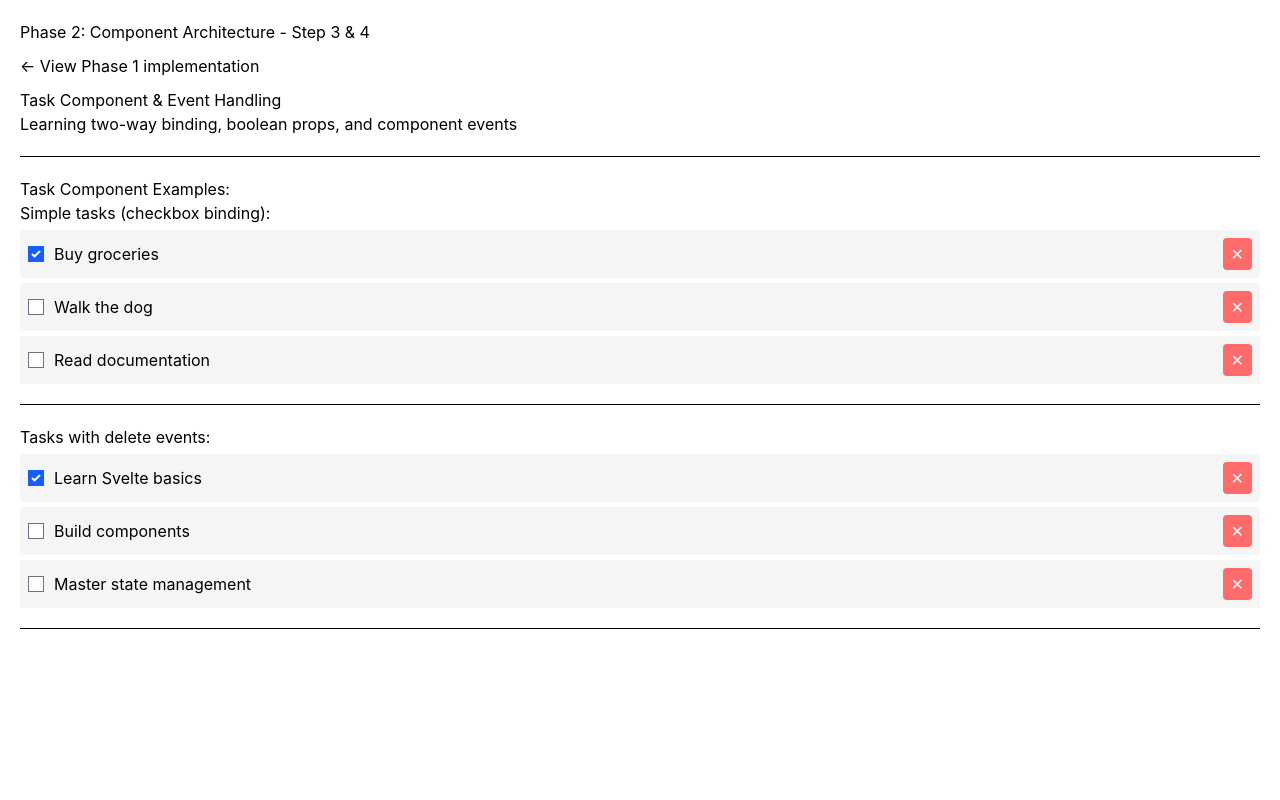
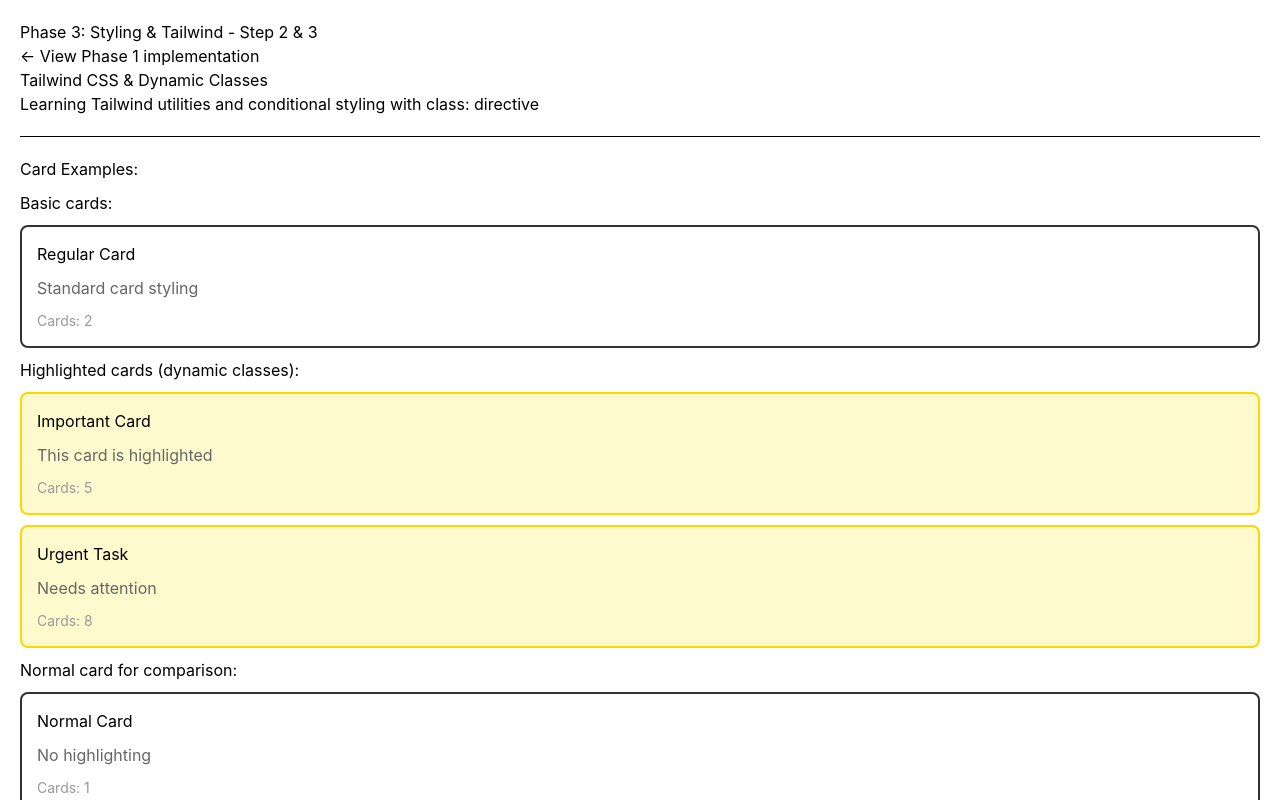
Before and after one commit to ChinmayNoob/svelte-tutorial, a SvelteKit app: page / in a window 1280 px wide. Shown: the top 800 px of the page. Built offline with nearby package versions, Linux system fonts and the light colour scheme.

Commit message:
Enhance Card component with highlighted state and update page for Tailwind CSS integration

```diff
--- a/src/lib/components/Card.svelte
+++ b/src/lib/components/Card.svelte
@@ -3,13 +3,40 @@
 		title: string;
 		description?: string;
 		cardCount?: number;
+		highlighted?: boolean;
 	}
 
-	let { title, description = 'No description provided', cardCount = 0 }: CardProps = $props();
+	let { title, description = 'No description provided', cardCount = 0, highlighted = false }: CardProps = $props();
 </script>
 
-<div style="border: 2px solid #333; padding: 15px; margin: 10px 0; border-radius: 8px;">
-	<h3 style="margin: 0 0 10px 0;">{title}</h3>
-	<p style="color: #666; margin: 0 0 10px 0;">{description}</p>
-	<p style="color: #999; font-size: 14px; margin: 0;">Cards: {cardCount}</p>
+<div class="card" class:highlighted={highlighted}>
+	<h3>{title}</h3>
+	<p class="description">{description}</p>
+	<p class="count">Cards: {cardCount}</p>
 </div>
+
+<style>
+	.card {
+		border: 2px solid #333;
+		padding: 15px;
+		margin: 10px 0;
+		border-radius: 8px;
+		background: white;
+	}
+
+	.card.highlighted {
+		background: #fffacd;
+		border-color: #ffd700;
+	}
+
+	.description {
+		color: #666;
+		margin: 10px 0;
+	}
+
+	.count {
+		color: #999;
+		font-size: 14px;
+		margin: 0;
+	}
+</style>
--- a/src/routes/+page.svelte
+++ b/src/routes/+page.svelte
@@ -13,23 +13,37 @@
 	}
 </script>
 
-<div style="padding: 20px;">
-	<h1>Phase 2: Component Architecture - Step 3 & 4</h1>
-	<p style="margin: 10px 0;"><a href="/phase1">← View Phase 1 implementation</a></p>
+<div class="container">
+	<h1>Phase 3: Styling & Tailwind - Step 2 & 3</h1>
+	<p><a href="/phase1">← View Phase 1 implementation</a></p>
 
-	<h2>Task Component & Event Handling</h2>
-	<p>Learning two-way binding, boolean props, and component events</p>
+	<h2>Tailwind CSS & Dynamic Classes</h2>
+	<p>Learning Tailwind utilities and conditional styling with class: directive</p>
 
-	<hr style="margin: 20px 0;" />
+	<hr />
 
-	<h3>Task Component Examples:</h3>
+	<h3>Card Examples:</h3>
 
-	<h4>Simple tasks (checkbox binding):</h4>
+	<h4>Basic cards:</h4>
+	<Card title="Regular Card" description="Standard card styling" cardCount={2} />
+
+	<h4>Highlighted cards (dynamic classes):</h4>
+	<Card title="Important Card" description="This card is highlighted" cardCount={5} highlighted={true} />
+	<Card title="Urgent Task" description="Needs attention" cardCount={8} highlighted={true} />
+
+	<h4>Normal card for comparison:</h4>
+	<Card title="Normal Card" description="No highlighting" cardCount={1} highlighted={false} />
+
+	<hr />
+
+	<h3>Task Component (inline styles for comparison):</h3>
+
+	<h4>Simple tasks:</h4>
 	<Task text="Buy groceries" completed={true} />
 	<Task text="Walk the dog" completed={false} />
 	<Task text="Read documentation" />
 
-	<hr style="margin: 20px 0;" />
+	<hr />
 
 	<h4>Tasks with delete events:</h4>
 	{#each tasks as task (task.id)}
@@ -37,9 +51,32 @@
 	{/each}
 
 	{#if tasks.length === 0}
-		<p style="color: #666; margin: 10px 0;">No tasks left!</p>
+		<p class="empty-state">No tasks left!</p>
 	{/if}
 
-	<hr style="margin: 20px 0;" />
+	<hr />
 
 </div>
+
+<style>
+	.container {
+		padding: 20px;
+	}
+
+	hr {
+		margin: 20px 0;
+	}
+
+	h4 {
+		margin: 10px 0;
+	}
+
+	.empty-state {
+		color: #666;
+		margin: 10px 0;
+	}
+
+	h3 {
+		margin: 15px 0 5px 0;
+	}
+</style>
```
Also changed, not shown: 1 other file (tests, documents, lock files or other folders).
